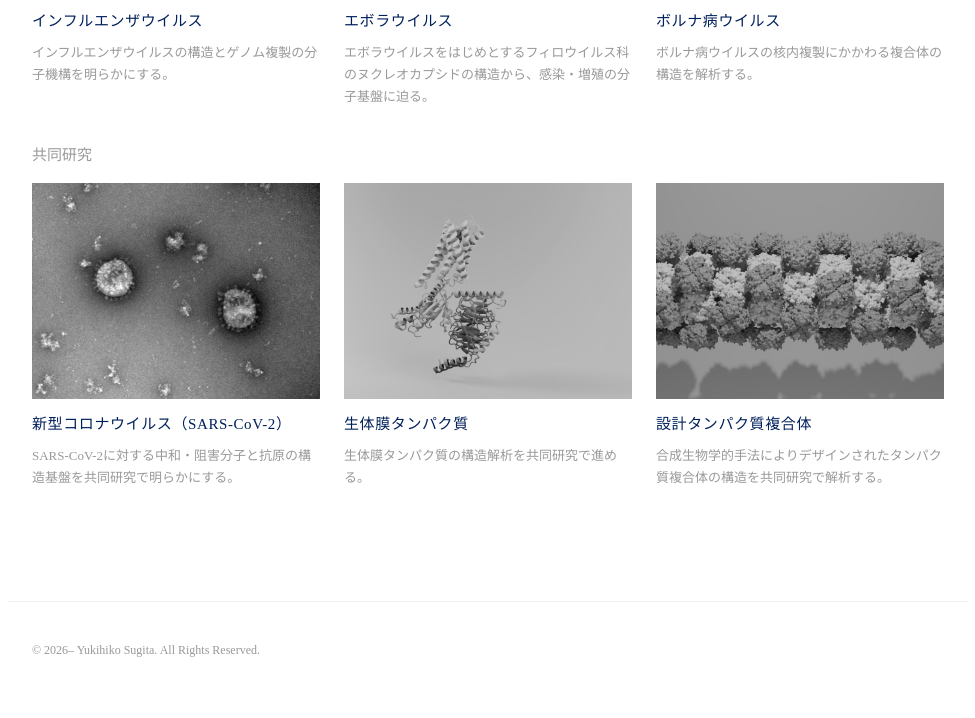
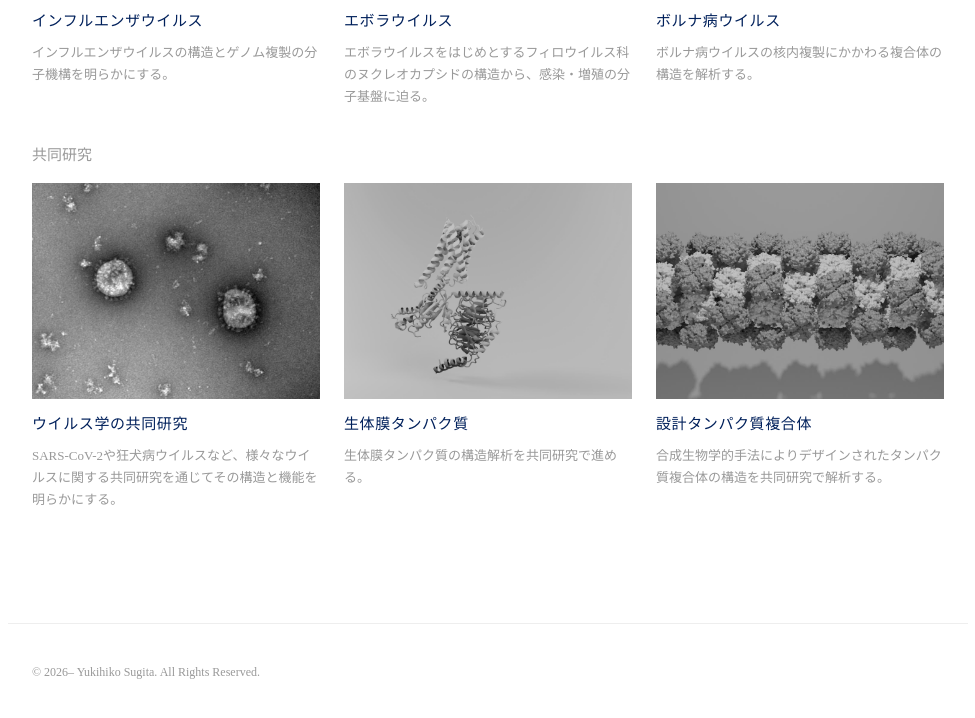
Before and after one commit to yukisugi/yukisugi.github.io, a Jekyll site: the page built from research/index.html, in a window 1280 px wide, cut to the strip 654-1411 px from the top of the page. Shown: the top 718 px of the strip, without its empty margins (152-1127 px from the left). Built offline with Jekyll 4.4.1, drawn with Linux system fonts in a browser that asks for light colours.

Commit message:
Broaden virus-collaboration topic and add 404 page illustration
- Rename coronavirus topic to "ウイルス学の共同研究", adding the
  rabies P-protein/STAT1 paper alongside the SARS-CoV-2 antibody work
- Add a virus-icon illustration to the 404 page (source .ai kept in
  drafts/images/, exported PNG in assets/images/)

Co-Authored-By: Claude Sonnet 5 <noreply@anthropic.com>

```diff
--- a/404.html
+++ b/404.html
@@ -5,6 +5,7 @@ title: Not Found
 ---
 
 <div class="container" style="text-align:center; padding: 80px 0;">
+  <img src="{{ '/assets/images/404_virus-not-found.png' | relative_url }}" alt="" width="160" height="160" style="display:block; margin:0 auto;">
   <h1 style="font-size:3em; font-weight:normal;">404</h1>
   <p>お探しのページは見つかりませんでした。</p>
   <p><a href="{{ '/' | relative_url }}">トップページへ戻る</a></p>
--- a/_research/coronavirus.md
+++ /dev/null
@@ -1,13 +0,0 @@
----
-title: 新型コロナウイルス（SARS-CoV-2）
-category: collaboration
-order: 1
-thumbnail: /assets/images/SARS-CoV-2.jpg
-dois:
-  - 10.1016/j.ebiom.2024.105439
-summary: SARS-CoV-2に対する中和・阻害分子と抗原の構造基盤を共同研究で明らかにする。
----
-
-SARS-CoV-2に対する中和抗体や阻害分子、ウイルス抗原などを対象に、その構造基盤を共同研究を通じて明らかにしています。
-
-<!-- TODO: 代表論文・図の説明・成果をここに追記 -->
--- /dev/null
+++ b/_research/virus-collaboration.md
@@ -0,0 +1,14 @@
+---
+title: ウイルス学の共同研究
+category: collaboration
+order: 1
+thumbnail: /assets/images/SARS-CoV-2.jpg
+dois:
+  - 10.1016/j.ebiom.2024.105439
+  - 10.1126/scisignal.ads2210
+summary: SARS-CoV-2や狂犬病ウイルスなど、様々なウイルスに関する共同研究を通じてその構造と機能を明らかにする。
+---
+
+SARS-CoV-2に対する中和抗体や、狂犬病ウイルスP蛋白質による宿主因子STAT1の標的化機構など、様々なウイルスに関する共同研究を通じて、その構造基盤を明らかにしています。
+
+<!-- TODO: 代表論文・図の説明・成果をここに追記 -->
```
Also changed, not shown: assets/images/404_virus-not-found.png (added), drafts/images/404_virus-not-found.png (added), 1 other file.
